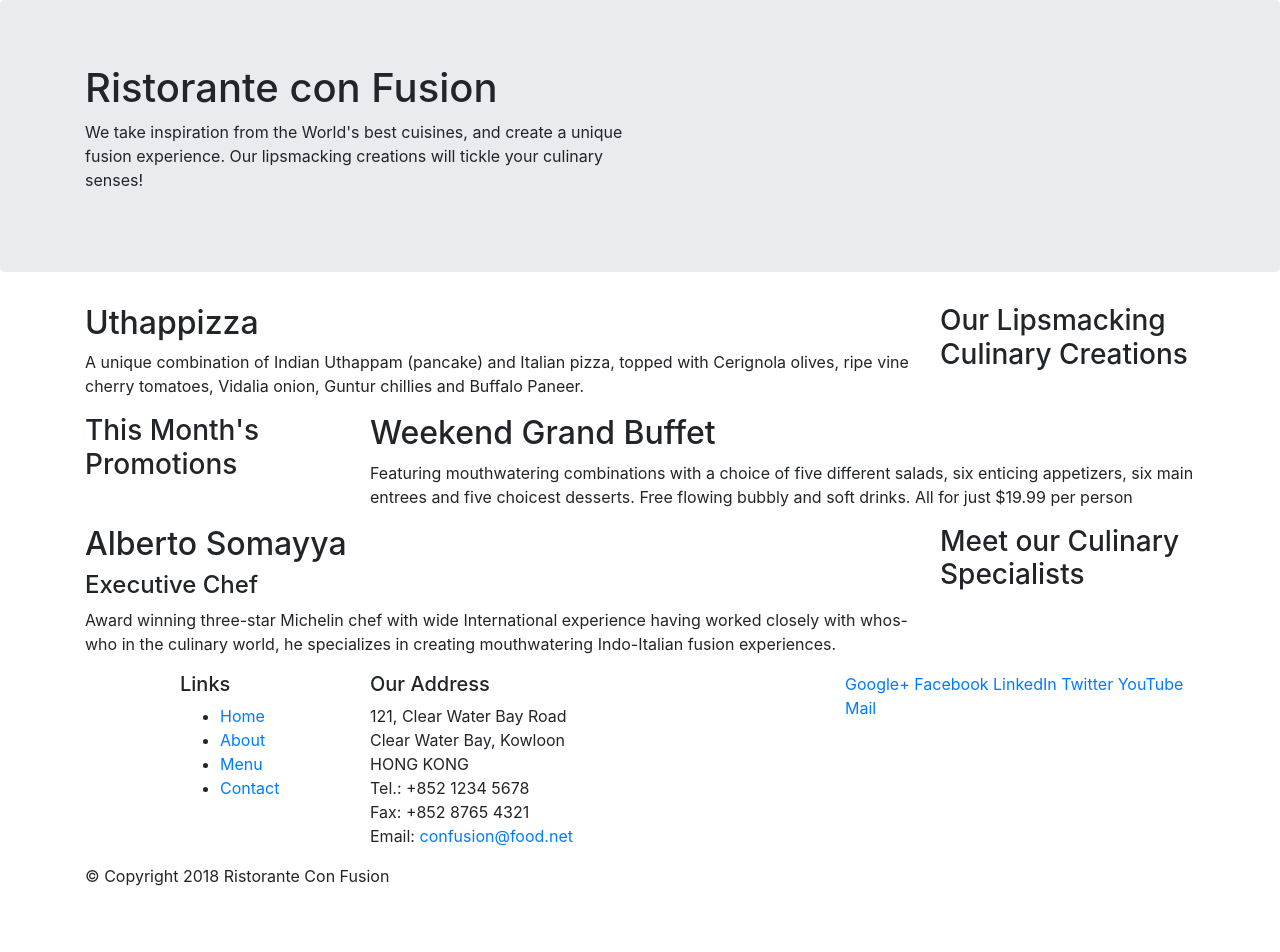
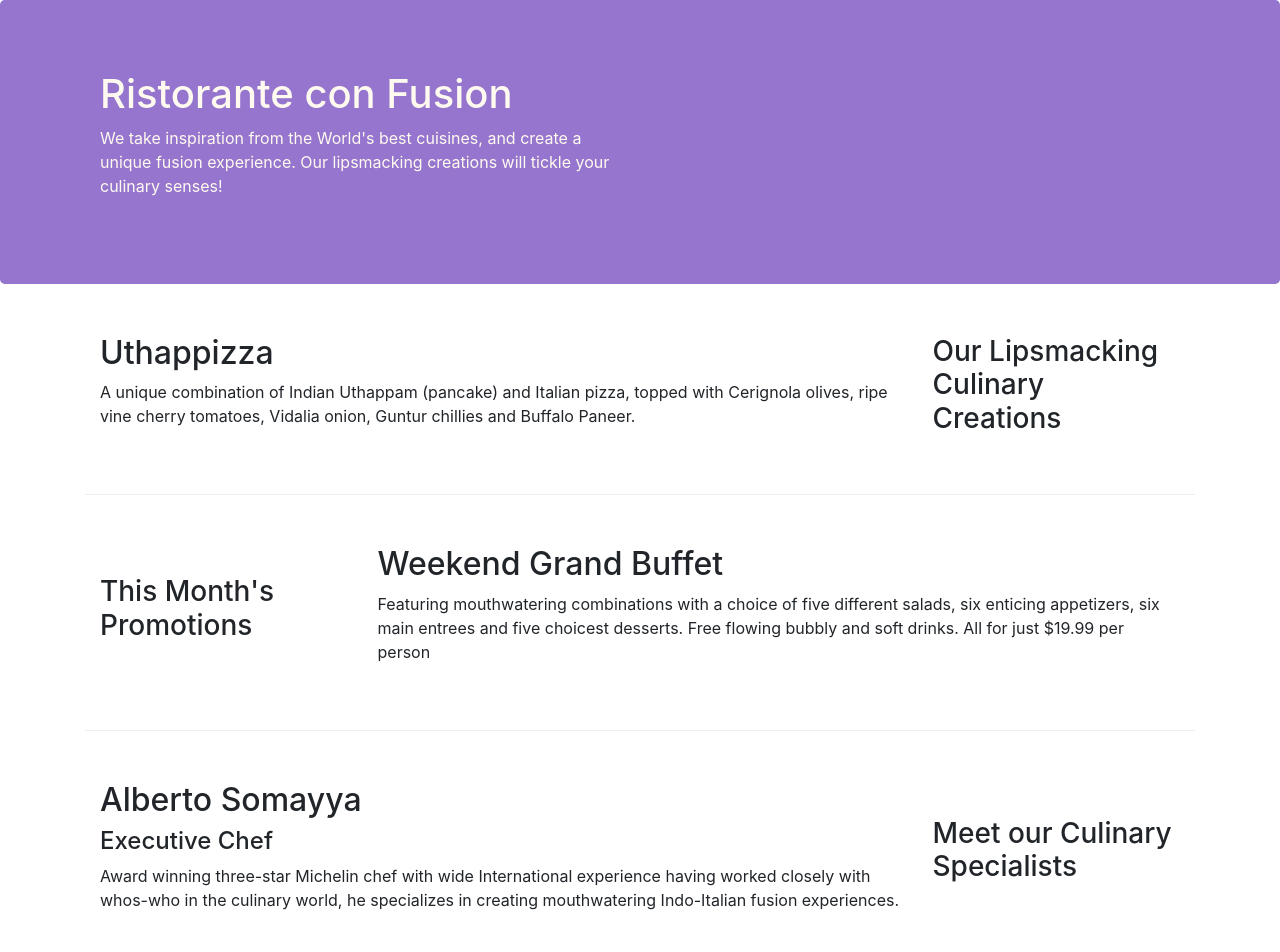
Before and after one commit to dexty007/gotservices.github.io, a website: page index.html in a window 1280 px wide. Shown: the top 952 px of the page. Before the commit the page ends 904 px from the top, so only its background shows below. Drawn offline with nearby package versions, Linux system fonts and the light colour scheme.

Commit message:
Bootstrap grid system Part-2

```diff
--- /dev/null
+++ b/css/styles.css
@@ -0,0 +1,31 @@
+.row-header
+{
+    margin: 0px auto;
+    padding: 0px auto;
+}
+.row-content
+{
+    margin: 0px auto;
+    padding: 50px 0px 50px 0px;
+    border-bottom: 1px ridge;
+    min-height: 40px;
+}
+.footer
+{
+    background-color: #D1C4E9;
+    margin: 0px auto;
+    padding: 20px 0px 20px 0px ;
+}
+.jumbotron
+{
+    padding: 70px 30px 70px 30px;
+    margin: 0px auto;
+    background: #9575CD;
+    color: floralwhite;
+}
+.address
+{
+    font-size: 80%;
+    margin: 0px;
+    color: #0f0f0f;
+}
--- a/index.html
+++ b/index.html
@@ -7,6 +7,7 @@
         <meta http-equiv="x-ua-compatible" content="ie=edge">
         <!-- Bootstrap CSS -->
         <link rel="stylesheet" href="node_modules/bootstrap/dist/css/bootstrap.min.css">
+        <link rel="stylesheet" href="css/styles.css">
     <title>Ristorante Con Fusion</title>
 </head>
 
@@ -14,7 +15,7 @@
 
     <header class="jumbotron">
         <div class="container">
-            <div class="row">
+            <div class="row row-header">
                 <div class="col-12 col-sm-6">
                     <h1>Ristorante con Fusion</h1>
                     <p>We take inspiration from the World's best cuisines, and create a unique fusion experience. Our lipsmacking creations will tickle your culinary senses!</p>
@@ -26,7 +27,7 @@
     </header>
 
     <div class="container">
-        <div class="row">
+        <div class="row row-content align-items-center">
             <div class="col-12 col-sm-4 order-sm-last col-md-3">
                 <h3>Our Lipsmacking Culinary Creations</h3>
             </div>
@@ -37,7 +38,7 @@
         </div>
 
 
-        <div class="row">
+        <div class="row row-content align-items-center">
             <div class="col-12 col-sm-4 col-md-3">
                 <h3>This Month's Promotions</h3>
             </div>
@@ -47,7 +48,7 @@
             </div>
         </div>
 
-        <div class="row">
+        <div class="row row-content align-items-center">
             <div class="col-12 col-sm-4 col-md-3 order-sm-last">
                 <h3>Meet our Culinary Specialists</h3>
             </div>
@@ -59,12 +60,12 @@
         </div>
     </div>
 
-    <footer>
+    <footer class="footer">
         <div class="container">
             <div class="row">
                 <div class="col-4 offset-1 col-sm-2">
                     <h5>Links</h5>
-                    <ul>
+                    <ul class="list-unstyled">
                         <li><a href="#">Home</a></li>
                         <li><a href="#">About</a></li>
                         <li><a href="#">Menu</a></li>
@@ -82,8 +83,8 @@
 		              Email: <a href="mailto:confusion@food.net">confusion@food.net</a>
 		           </address>
                 </div>
-                <div class="col-12 col-sm-4">
-                    <div>
+                <div class="col-12 col-sm-4 align-self-center">
+                    <div class="text-center">
                         <a href="http://google.com/+">Google+</a>
                         <a href="http://www.facebook.com/profile.php?id=">Facebook</a>
                         <a href="http://www.linkedin.com/in/">LinkedIn</a>
@@ -93,7 +94,7 @@
                     </div>
                 </div>
            </div>
-           <div class="row">
+           <div class="row justify-content-center">
                 <div class="col-auto">
                     <p>© Copyright 2018 Ristorante Con Fusion</p>
                 </div>
```
